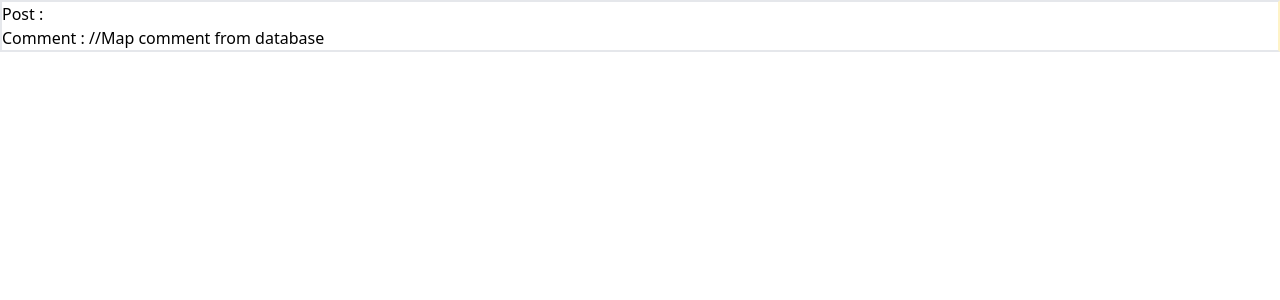
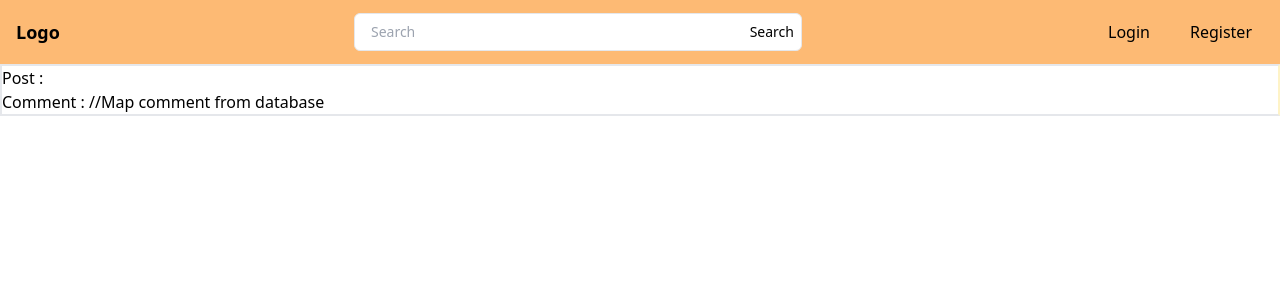
Before and after one commit to Jeditale/ThreadHive, a Next.js app in the folder threadhiveblog/: page /home/post/1 in a window 1280 px wide. Shown: the top 300 px of the page. Built offline with nearby package versions, Linux system fonts and the light colour scheme; no server answers.

Commit message:
Update Layout

```diff
--- /dev/null
+++ b/threadhiveblog/app/components/Navbar.js
@@ -0,0 +1,35 @@
+// components/NavBar.js
+import Link from "next/link";
+
+export default function NavBar() {
+  return (
+    <div className="fixed top-0 left-0 right-0 bg-orange-300 z-50">
+      <div className="flex justify-between items-center px-4 py-3">
+        {/* Logo */}
+        <div className="text-lg font-bold">Logo</div>
+
+        {/* Search Bar */}
+        <div className="flex-grow mx-4">
+          <form className="max-w-md mx-auto">
+            <div className="relative">
+              <input
+                type="search"
+                className="block w-full p-2 pl-4 pr-10 text-sm border rounded-md"
+                placeholder="Search"
+              />
+              <button type="submit" className="absolute right-2 top-1/2 transform -translate-y-1/2 text-sm">
+                Search
+              </button>
+            </div>
+          </form>
+        </div>
+
+        {/* Auth Links */}
+        <div className="flex space-x-4">
+          <Link href="/login" className="px-3 py-2 rounded-md">Login</Link>
+          <Link href="/register" className="px-3 py-2 rounded-md">Register</Link>
+        </div>
+      </div>
+    </div>
+  );
+}
--- a/threadhiveblog/app/home/page.js
+++ b/threadhiveblog/app/home/page.js
@@ -1,4 +1,4 @@
-import { headers } from "next/headers"
+import NavBar from "../components/Navbar"
 import Link from "next/link"
 
 async function getPosts() {
@@ -18,34 +18,28 @@ export default async function Posts(){
 
     return (
         <div>
-            <div id="navBar" className="relative">
-                <div className="fixed top-0 left-0 right-0">
-                    <div className="flex space-x-4 float-start">
-                        Logo
+           <NavBar/>
+            <div>
+                <div className="grid grid-cols-6 pt-16" >
+                    <div className="col-start-1 bg-orange-700 fixed h-full">
+                        <div className="grid grid-rows-3 p-4">
+                            <div>
+                                {/* ใส่ไอคอนให้อยู่บรรทัดเดียวกัน */}
+                                <Link href={`/home`} className="float-start p-3 m-3 hover:bg-white border-0 rounded-md w-56 ">Home</Link>
                             </div>
-                    <div className="flex space-x-4 float-end">
-                        <Link href={`/login`} className="rounded-md px-3 py-2 ">Login</Link>
-                        <Link href={`/register`} className="rounded-md px-3 py-2">Register</Link>
+                            <div>
+                                {/* ใส่ไอคอนให้อยู่บรรทัดเดียวกัน */}
+                                <Link href={`/user`} className="float-start p-3 m-3 hover:bg-white border-0 rounded-md w-56 ">Profile</Link>
                             </div>
-                    <div id="searchBar">
-
-                        <form className="max-w-md mx-auto">
-                            <label htmlFor="default-search" className="mb-2 text-sm font-medium text-gray-900 sr-only">Search</label>
-                            <div className="relative">
-                                <div className="absolute inset-y-0 start-0 flex items-center ps-3 pointer-events-none">
-                                    <svg className="w-4 h-4 text-gray-500 dark:text-gray-400" aria-hidden="true" xmlns="http://www.w3.org/2000/svg" fill="none" viewBox="0 0 20 20">
-                                        <path stroke="currentColor" strokeLinecap="round" strokeLinejoin="round" strokeWidth="2" d="m19 19-4-4m0-7A7 7 0 1 1 1 8a7 7 0 0 1 14 0Z"/>
-                                    </svg>
+                            <div>
+                                {/* ใส่ไอคอนให้อยู่บรรทัดเดียวกัน */}
+                                <Link href={`/home/post`} className="float-start p-3 m-3 hover:bg-white border-0 rounded-md w-56 ">New post</Link>
                             </div>
-                                <input type="search" id="default-search" className="block w-full p-4 ps-10 text-sm" placeholder="Search" />
-                                <button type="submit" className=" absolute end-2.5 bottom-2.5">Search</button>
-                            </div>
-                        </form>
 
                         </div>
+
                     </div>
-            </div>
-            <div className="p-10 pl-20 pr-20">
+                    <div className="col-start-3 col-span-3">
                         <div>
                             {posts.map((post, index) => (
                                 <div key={index} className="p-5 m-3 border-2 rounded-lg"  >
@@ -58,10 +52,10 @@ export default async function Posts(){
                             )
                             )}
                         </div>
-                <div className="relative">
-                    <Link href={`/home/post`} className="fixed bottom-0 left-3000 right-0 border-2 rounded-md border-gray-400 p-3 m-3">create new post</Link>
                     </div>
                 </div>
             </div>
+
+        </div>
     )
 }
--- a/threadhiveblog/app/home/post/[id]/page.js
+++ b/threadhiveblog/app/home/post/[id]/page.js
@@ -1,5 +1,6 @@
 "use client"
 
+import NavBar from "@/app/components/Navbar"
 import { useState, useEffect, use } from "react"
 
 async function getPost(id) {
@@ -38,6 +39,8 @@ export default function Post({params}) {
 
     return (
       <div>
+        <NavBar/>
+        <div className="pt-16">
           <div className="border-2 border-r-amber-100">
               {postState.title}
               <div>
@@ -47,6 +50,8 @@ export default function Post({params}) {
                   Comment :  //Map comment from database
               </div>
           </div>
+        </div>
+
 
       </div>
 
--- a/threadhiveblog/app/home/post/page.js
+++ b/threadhiveblog/app/home/post/page.js
@@ -1,5 +1,6 @@
 "use client"
 
+import NavBar from "@/app/components/Navbar"
 import { create } from "./action"
 import { useActionState } from "react"
 
@@ -12,7 +13,8 @@ export default function CreatePost() {
     const [state, formAction] = useActionState(create,init)
     return (
         <div>
-            <form action={formAction}>
+            <NavBar/>
+            <form action={formAction} className="pt-16">
                 <div>
                     <input type="text" name="title" placeholder="Title" />
                 </div>
--- a/threadhiveblog/app/user/page.js
+++ b/threadhiveblog/app/user/page.js
@@ -0,0 +1 @@
+//fetch User
```
Lines whose indentation alone changed are shown as unchanged.
